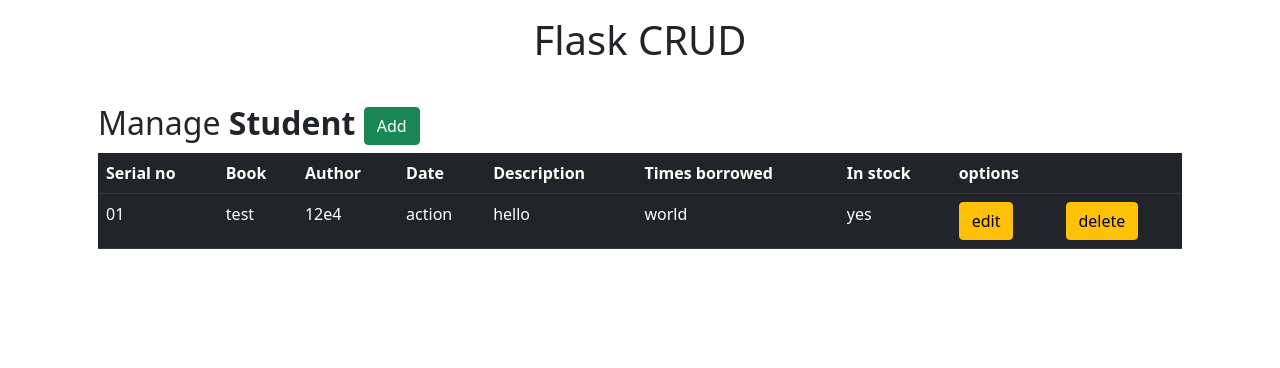
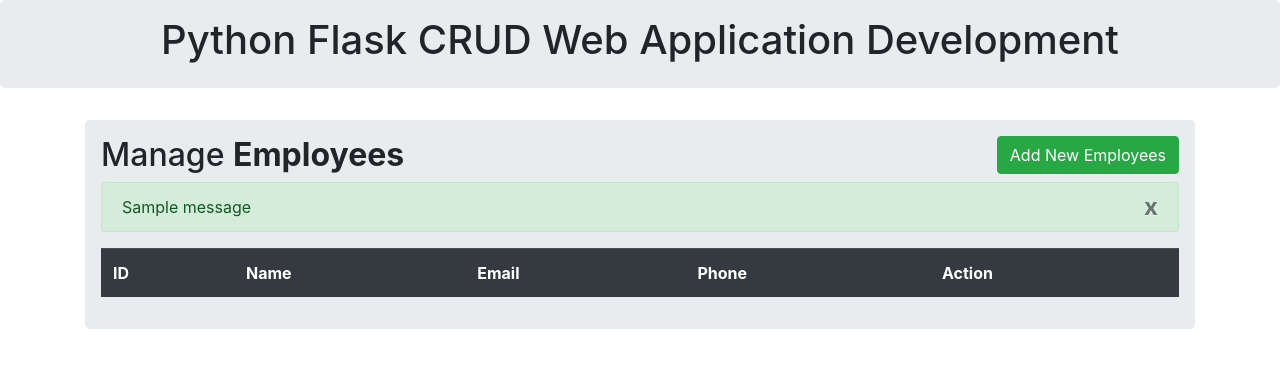
Before and after one commit to Arshad-02/300dpi-CRUD, a Flask app: page / in a window 1280 px wide. Shown: the top 368 px of the page. Run offline with Flask 2, Linux system fonts and the light colour scheme; tables that the repository leaves empty hold one stand-in row (values such as "Sample post"); one stand-in notice (Sample message) is shown; lists and menus that the app fills with data are empty; some libraries are stand-ins or nearby versions.

Commit message:
completed front end/add def for db

```diff
--- a/app.py
+++ b/app.py
@@ -1,12 +1,109 @@
-from curses import flash
-from distutils.log import debug
-from flask import Flask, render_template
+from dbm.ndbm import library
+from flask import Flask, render_template, request, redirect, url_for, flash
+from flask_sqlalchemy import SQLAlchemy
+
+
+
 
 app = Flask(__name__)
+app.secret_key = "Secret Key"
 
+#SqlAlchemy Database Configuration With Mysql
+app.config['SQLALCHEMY_DATABASE_URI'] = 'mysql://root:''@localhost/crud'
+app.config['SQLALCHEMY_TRACK_MODIFICATIONS'] = False
+
+db = SQLAlchemy(app)
+
+
+#Creating model table for our CRUD database
+class Data(db.Model):
+    id = db.Column(db.Integer, primary_key = True)
+    serial_no = db.Column(db.String(100))
+    book_name = db.Column(db.String(100))
+    author = db.Column(db.String(100))
+    dop = db.Column(db.String(100))
+    description = db.Column(db.String(100))
+    no_borrowed = db.Column(db.String(100))
+    no_stock = db.Column(db.String(100))
+
+
+    def __init__(self,serial_no, book_name, author,dop,description,no_borrowed,no_stock):
+
+        self.serial_no = serial_no
+        self.book_name = book_name
+        self.author = author
+        self.dop = dop
+        self.description = description
+        self.no_borrowed = no_borrowed
+        self.no_stock = no_stock
+
+
+
+
+
+#This is the index route where we are going to
+#query on all our employee data
 @app.route('/')
-def index():
-    return render_template("index.html")
+def Index():
+    all_data = Data.query.all()
+
+    return render_template("index.html", library_manage = all_data)
+
+
+
+#this route is for inserting data to mysql database via html forms
+@app.route('/insert', methods = ['POST'])
+def insert():
+
+    if request.method == 'POST':
+
+        serial_no = request.form['serial_no']
+        book_name = request.form['book_name']
+        author = request.form['author']
+
+
+        my_data = Data(serial_no, book_name, author)
+        db.session.add(my_data)
+        db.session.commit()
+
+        flash("data Inserted Successfully")
+
+        return redirect(url_for('Index'))
+
+
+#this is our update route where we are going to update our employee
+@app.route('/update', methods = ['GET', 'POST'])
+def update():
+
+    if request.method == 'POST':
+        my_data = Data.query.get(request.form.get('id'))
+#serial_no, book_name, author,dop,description,no_borrowed,no_stock
+        my_data.serial_no = request.form['serial_no']
+        my_data.book_name = request.form['book_name']
+        my_data.author = request.form['author']
+
+        db.session.commit()
+        flash("data Updated Successfully")
+
+        return redirect(url_for('Index'))
+
+
+
+
+#This route is for deleting our employee
+@app.route('/delete/<id>/', methods = ['GET', 'POST'])
+def delete(id):
+    my_data = Data.query.get(id)
+    db.session.delete(my_data)
+    db.session.commit()
+    flash("Employee Deleted Successfully")
+
+    return redirect(url_for('Index'))
+
+
+
+
+
 
 if __name__ == "__main__":
     app.run(debug=True)
--- a/templates/base.html
+++ b/templates/base.html
@@ -1,16 +1,20 @@
 <!DOCTYPE html>
 <html lang="en">
 <head>
-    <!-- CSS only -->
-    <link href="https://cdn.jsdelivr.net/npm/bootstrap@5.1.3/dist/css/bootstrap.min.css" rel="stylesheet" integrity="sha384-1BmE4kWBq78iYhFldvKuhfTAU6auU8tT94WrHftjDbrCEXSU1oBoqyl2QvZ6jIW3" crossorigin="anonymous">
+
+
+    <link rel="stylesheet" href="https://stackpath.bootstrapcdn.com/bootstrap/4.4.1/css/bootstrap.min.css" integrity="sha384-Vkoo8x4CGsO3+Hhxv8T/Q5PaXtkKtu6ug5TOeNV6gBiFeWPGFN9MuhOf23Q9Ifjh" crossorigin="anonymous">
+
     <meta charset="UTF-8">
-    <meta http-equiv="X-UA-Compatible" content="IE=edge">
-    <meta name="viewport" content="width=device-width, initial-scale=1.0">
-    <title>{% block title %} {% endblock %}</title>
+    <title>{% block title %} {% endblock %} </title>
 </head>
 <body>
-    {% block body %} {% endblock %}
-    <!-- JavaScript Bundle with Popper -->
-    <script src="https://cdn.jsdelivr.net/npm/bootstrap@5.1.3/dist/js/bootstrap.bundle.min.js" integrity="sha384-ka7Sk0Gln4gmtz2MlQnikT1wXgYsOg+OMhuP+IlRH9sENBO0LRn5q+8nbTov4+1p" crossorigin="anonymous"></script>
+
+{% block body %} {% endblock %}
+
+
+<script src="https://code.jquery.com/jquery-3.4.1.slim.min.js" integrity="sha384-J6qa4849blE2+poT4WnyKhv5vZF5SrPo0iEjwBvKU7imGFAV0wwj1yYfoRSJoZ+n" crossorigin="anonymous"></script>
+<script src="https://cdn.jsdelivr.net/npm/popper.js@1.16.0/dist/umd/popper.min.js" integrity="sha384-Q6E9RHvbIyZFJoft+2mJbHaEWldlvI9IOYy5n3zV9zzTtmI3UksdQRVvoxMfooAo" crossorigin="anonymous"></script>
+<script src="https://stackpath.bootstrapcdn.com/bootstrap/4.4.1/js/bootstrap.min.js" integrity="sha384-wfSDF2E50Y2D1uUdj0O3uMBJnjuUD4Ih7YwaYd1iqfktj0Uod8GCExl3Og8ifwB6" crossorigin="anonymous"></script>
+
 </body>
-</html>
--- a/templates/header.html
+++ b/templates/header.html
@@ -1,11 +1,22 @@
-{% extends "base.html" %}
+{% extends 'base.html' %}
 
-{% block title %} Home {% endblock %}
+
+
+{% block title %} Flask CRUD {% endblock %}
+
+
 
 {% block body %}
-<div class = "jumbotron p-3">
-    <div class = "well text-center">
-        <h1>Flask CRUD</h1>
+
+<div class="jumbotron p-3">
+    <div class="well text-center">
+
+        <h1>Python Flask CRUD Web Application Development </h1>
+
     </div>
+
+
 </div>
+
+
 {% endblock %}
--- a/templates/index.html
+++ b/templates/index.html
@@ -1,47 +1,268 @@
-{% extends "base.html" %}
-{% include "header.html"%}
+{% extends 'base.html' %}
+{% include 'header.html' %}
+
+
 
 {% block title %} Home {% endblock %}
 
+
+
 {% block body %}
-<div class = "container">
-    <div class = "row">
-        <div class = "col md-12">
-            <div class = "jumbotron p-3">
-                <h2>Manage <b>Student</b> <button type = "button" class = "btn btn-success float-right" data-toggle = "modal" data-target = "#mymodal">Add</button></h2>
 
-            <table class = "table table-hover table-dark">
+<div class="container">
+    <div class="row">
+        <div class="col md-12">
+
+            <div class="jumbotron p-3">
+
+                <h2>Manage <b>Employees </b>  <button type="button"  class="btn btn-success float-right"
+                data-toggle="modal" data-target="#mymodal">Add New Employees</button> </h2>
+
+
+                {% with messages = get_flashed_messages() %}
+
+                {% if messages %}
+
+                {% for message in messages %}
+
+                <div class="alert alert-success alert-dismissable" role="alert">
+
+                    <button type="button" class="close" data-dismiss="alert" aria-label="close">
+
+                        <span aria-hidden="true">x</span>
+
+                    </button>
+
+
+                {{message}}
+
+
+                </div>
+
+
+                {% endfor %}
+
+                {% endif %}
+                {% endwith %}
+
+
+                <table class="table table-hover table-dark">
+
                     <tr>
-                    <th>Serial no</th>
-                    <th>Book</th>
-                    <th>Author</th>
-                    <th>Date</th>
-                    <th>Description</th>
-                    <th>Times borrowed</th>
-                    <th>In stock</th>
-                    <th>options</th>
-                    <th>    </th>
+
+                        <th>ID</th>
+                        <th>Name</th>
+                        <th>Email</th>
+                        <th>Phone</th>
+                        <th>Action</th>
+
                     </tr>
+
+
+                   {% for row in employees %}
                     <tr>
-                    <td>01</td>
-                    <td>test</td>
-                    <td>12e4</td>
-                    <td>action</td>
-                    <td>hello</td>
-                    <td>world</td>
-                    <td>yes</td>
+                        <td>{{row.id}}</td>
+                        <td>{{row.name}}</td>
+                        <td>{{row.email}}</td>
+                        <td>{{row.phone}}</td>
+
                         <td>
-                        <a href="" class = "btn btn-warning btn-xs" data-toggle="modal"
-                        data-target="#modaledit">edit</a>
+                            <a href="/update/{{row.id}}" class="btn btn-warning btn-xs" data-toggle="modal" data-target="#modaledit{{row.id}}">Edit</a>
+                            <a href="/delete/{{row.id}}" class="btn btn-danger btn-xs" onclick="return confirm('Are You Sure To Delete ?')">Delete</a>
+
+
                         </td>
-                    <td>
-                        <a href="" class = "btn btn-warning btn-xs" data-toggle="modal"
-                        data-target="#modaledit">delete</a>
-                    </td>
+
                     </tr>
+
+
+                  <!-- Modal Edit Employee-->
+<div id="modaledit{{row.id}}" class="modal fade" role="dialog">
+   <div class="modal-dialog">
+
+
+      <div class="modal-content">
+
+
+         <div class="modal-header">
+
+
+            <h4 class="modal-title">Update Information</h4>
+
+
+         </div>
+
+
+         <div class="modal-body">
+
+
+            <form action="{{url_for('update')}}" method="POST">
+
+
+               <div class="form-group">
+
+
+                  <label>Name:</label>
+                   <input type="hidden"  name="id" value="{{row.id}}">
+
+                  <input type="text" class="form-control" name="name" value="{{row.name}}">
+
+
+               </div>
+
+
+
+               <div class="form-group">
+
+
+                  <label>Email:</label>
+
+                  <input type="text" class="form-control" name="email" value="{{row.email}}">
+
+
+               </div>
+
+
+               <div class="form-group">
+
+
+                  <label>Phone:</label>
+
+                  <input type="text" class="form-control" name="phone" value="{{row.phone}}">
+
+
+               </div>
+
+
+               <div class="form-group">
+
+
+                  <button class="btn btn-primary" type="submit">Update</button>
+
+
+               </div>
+
+
+            </form>
+
+
+         </div>
+
+
+         <div class="modal-footer">
+
+
+            <button type="button" class="btn btn-secondary" data-dismiss="modal">Close</button>
+
+
+         </div>
+
+
+      </div>
+
+
+   </div>
+
+</div>
+
+
+                    {% endfor %}
+
+
                 </table>
+
+
             </div>
+
+
+
+                  <!-- Modal Add Employee-->
+
+
+<div id="mymodal" class="modal fade" role="dialog">
+   <div class="modal-dialog">
+      <div class="modal-content">
+         <div class="modal-header">
+
+            <h4 class="modal-title">Add Employee</h4>
          </div>
+         <div class="modal-body">
+
+            <form action="{{url_for('insert')}}" method="POST">
+
+
+               <div class="form-group">
+
+                  <label>Name:</label>
+                  <input type="text" class="form-control" name="name" required="1">
+
+
                </div>
+
+
+                <div class="form-group">
+
+
+                  <label>Email:</label>
+                  <input type="email" class="form-control" name="email" required="1">
+
+
                </div>
+
+
+                <div class="form-group">
+
+
+                  <label>Phone:</label>
+                  <input type="number" class="form-control" name="phone" required="1">
+
+
+               </div>
+
+
+
+               <div class="form-group">
+
+
+                  <button class="btn btn-primary" type="submit">Add Employee</button>
+
+
+               </div>
+
+
+            </form>
+
+
+         </div>
+
+
+         <div class="modal-footer">
+
+
+            <button type="button" class="btn btn-secondary" data-dismiss="modal">Close</button>
+
+
+         </div>
+
+
+      </div>
+
+
+   </div>
+
+
+</div>
+
+
+
+
+
+        </div>
+
+    </div>
+
+
+</div>
+
+
 {% endblock %}
```
Lines whose indentation alone changed are shown as unchanged.
